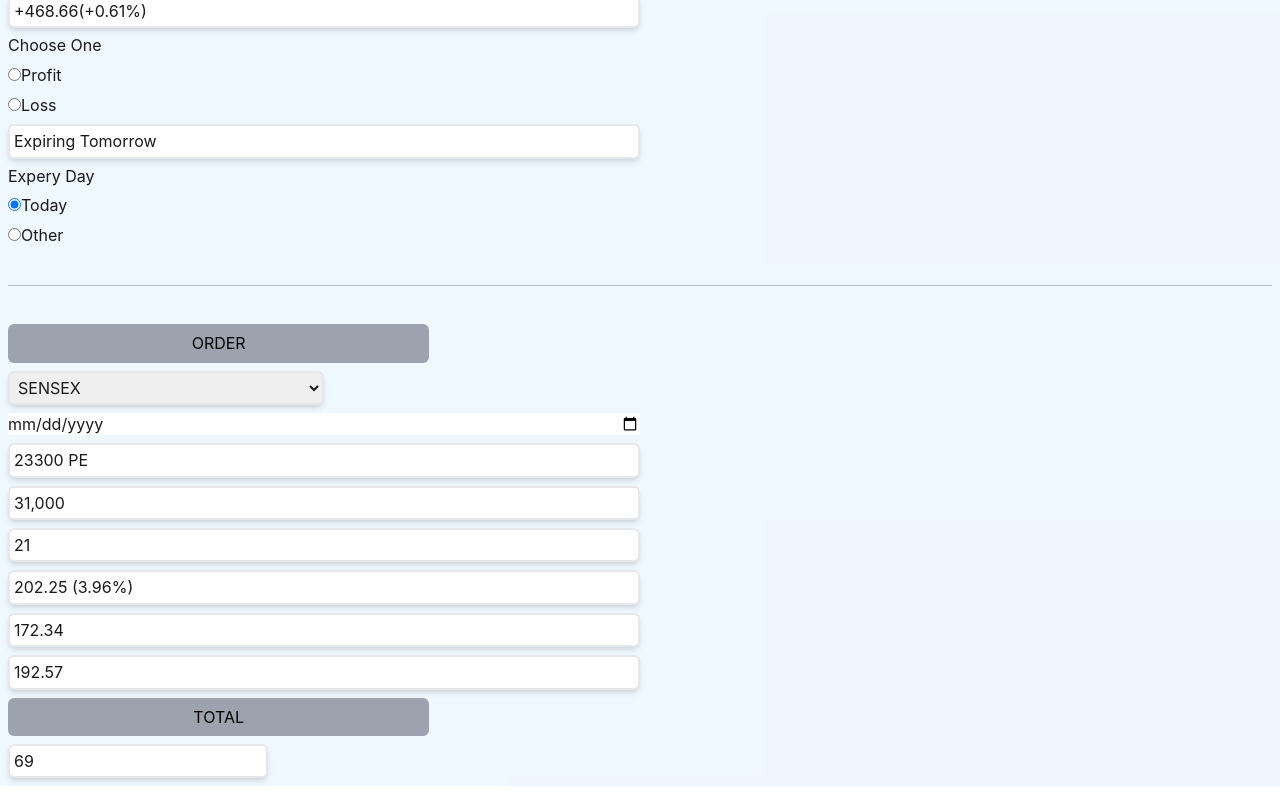
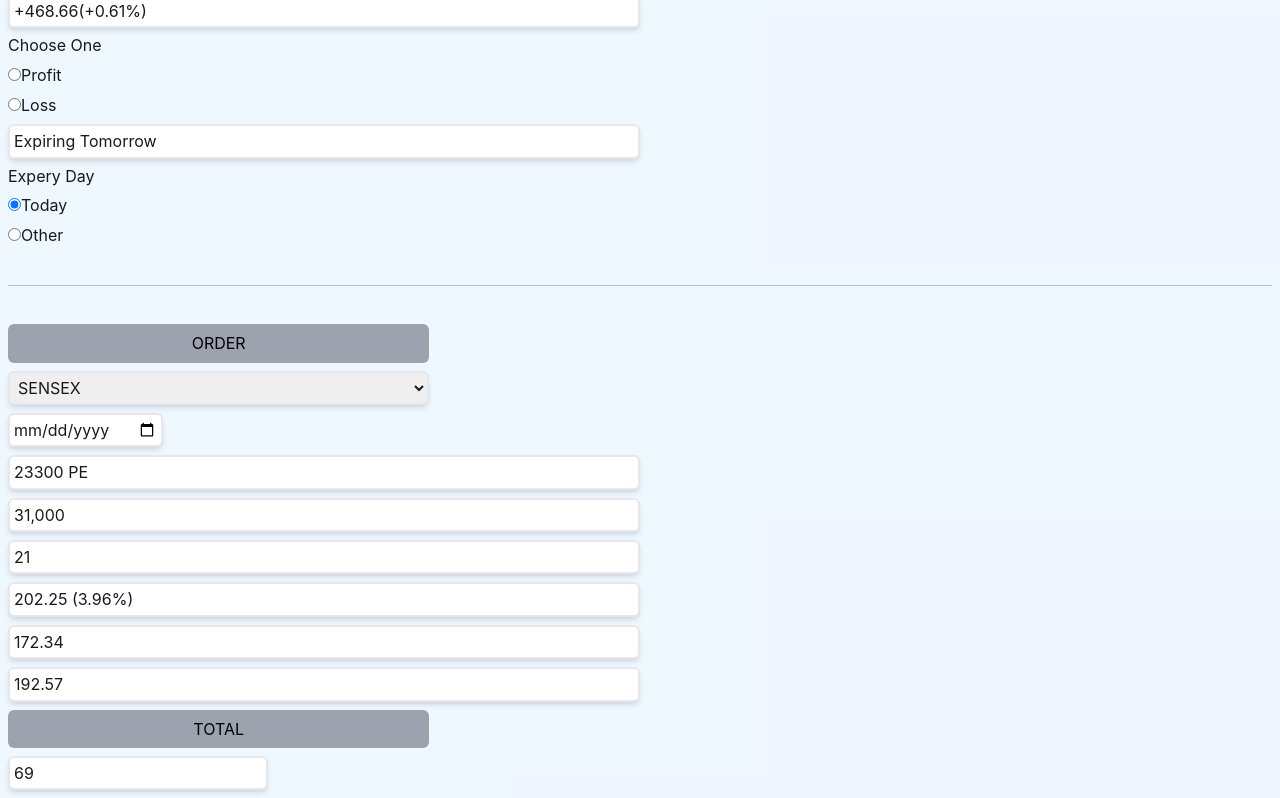
Before and after one commit to harsh8558/ANGEL_one_react, a React (Vite) app: page / in a window 1280 px wide. Shown: the part 1767-2565 px from the top of the page. Built offline with nearby package versions, Linux system fonts and the light colour scheme.

Commit message:
date settings

```diff
--- a/src/Component/DateEdit.jsx
+++ b/src/Component/DateEdit.jsx
@@ -24,7 +24,7 @@
     <div>
       <input
         type="date"
-        className="w-full"
+        className="border-2 p-1  rounded-md shadow-md focus:outline-none focus:bg-green-100"
         onChange={handleChange} />
     </div>
   );
--- a/src/Component/Form.jsx
+++ b/src/Component/Form.jsx
@@ -224,7 +224,7 @@
     <label className="bg-gray-400 text-black rounded-md p-2 w-1/3 text-center">ORDER</label>
     <div className="flex flex-col gap-2 w-1/2">
     <select
-      className="border-2 p-1 w-1/2 rounded-md shadow-md focus:outline-none focus:bg-green-100"
+      className="border-2 p-1 w-2/3 rounded-md shadow-md focus:outline-none focus:bg-green-100"
       value={selectedIndex}
       onChange={(e)=>setSelectedIndex(e.target.value)}>
         <option value="">-- Select --</option>
```
